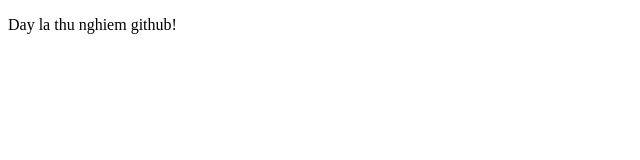
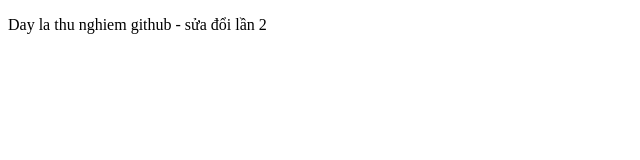
Before and after one commit to thanhcong2298/hello-world, a plain HTML site: page index.html in a window 1280 px wide. Shown: the whole page, without its empty margins (0-640 px from the left). Drawn offline with Linux system fonts and the light colour scheme.

Commit message:
thay doi td
thaydoi td

```diff
--- a/index.html
+++ b/index.html
@@ -4,6 +4,6 @@
 	<title></title>
 </head/>
 <body>
-	<p>Day la thu nghiem github!</p>
+	<p>Day la thu nghiem github - sửa đổi lần 2</p>
 </body>
 </html>
```
